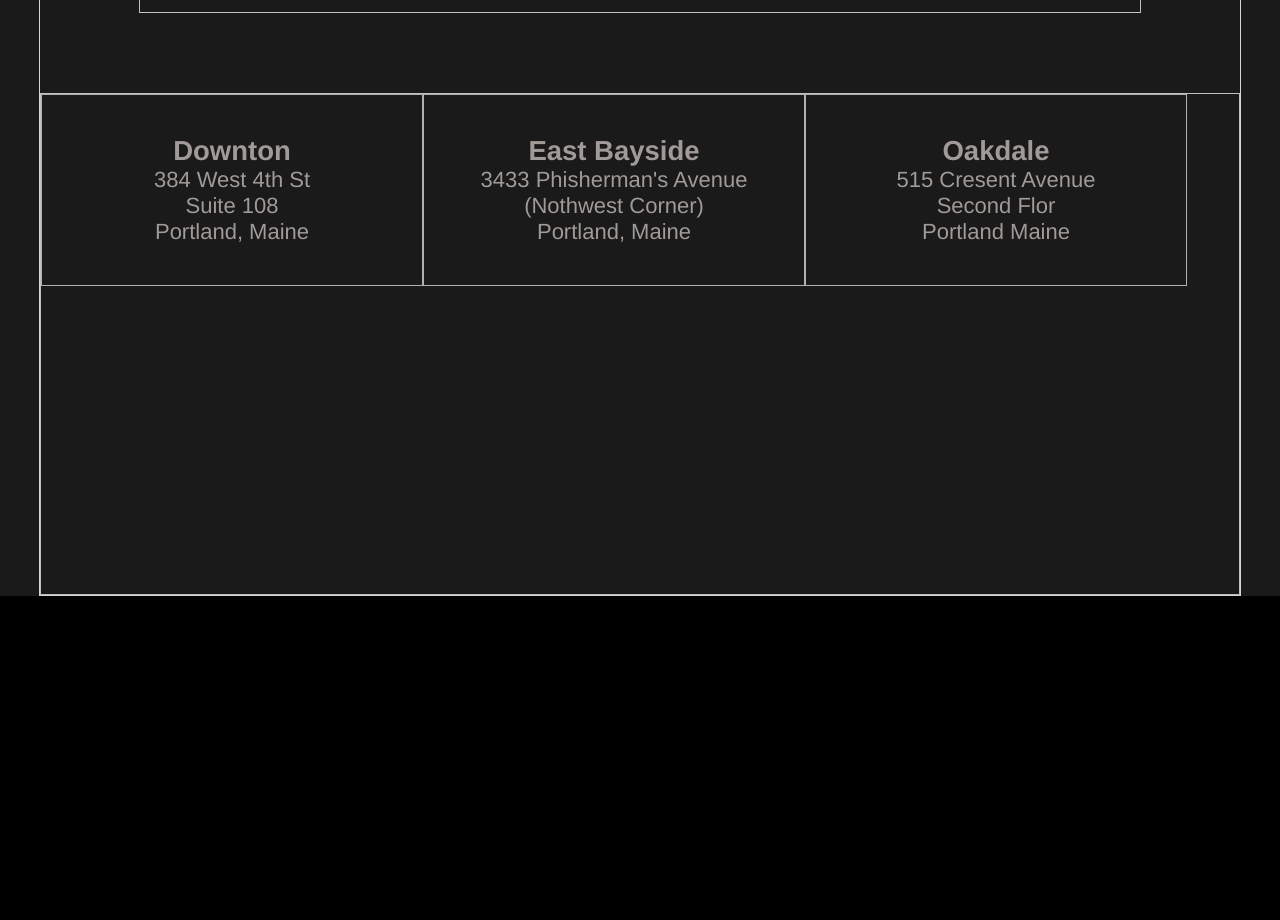
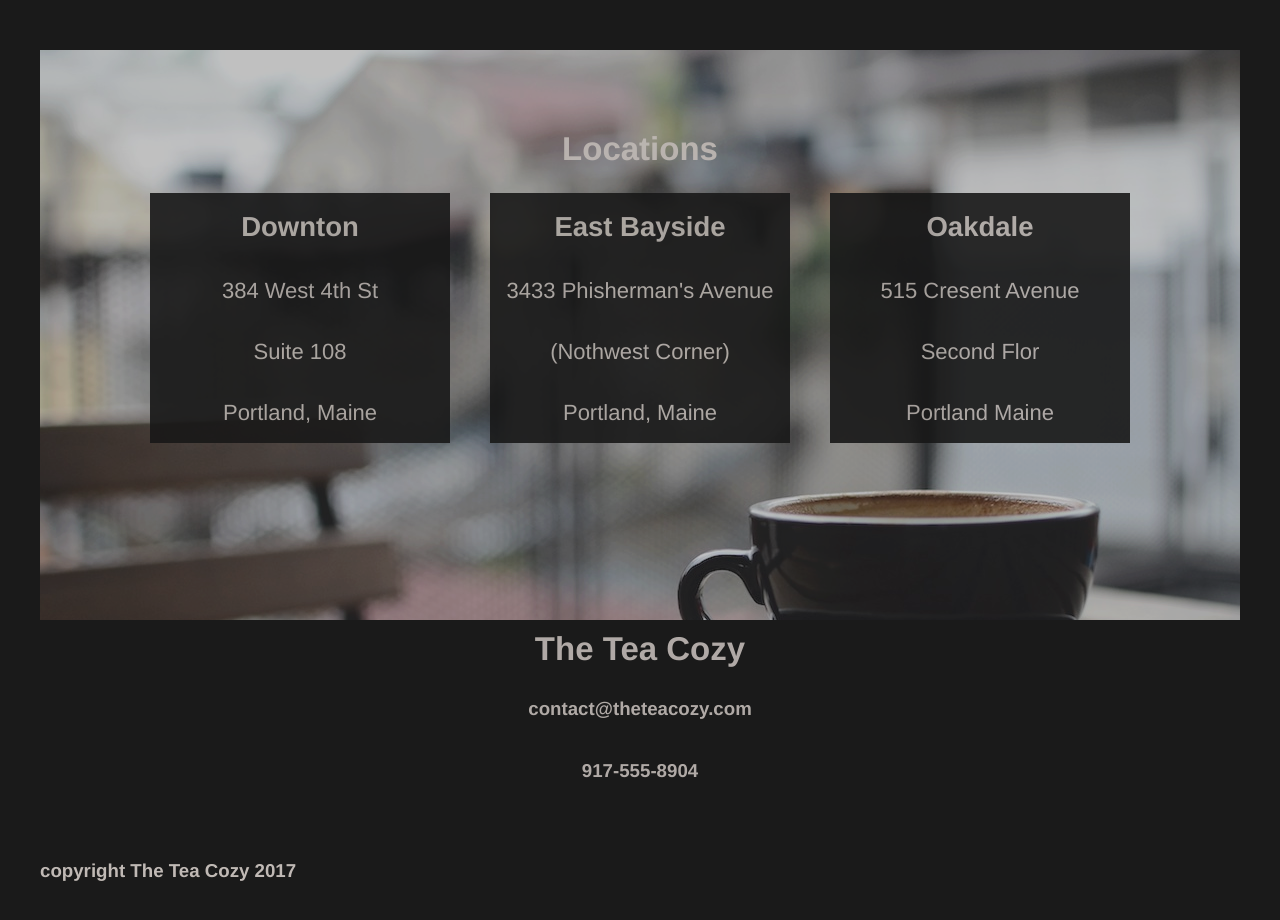
Before and after one commit to ElenaCid/teaCozy, a plain HTML site: page index.html in a window 1280 px wide. Shown: the part 1548-2468 px from the top of the page. Before the commit the page ends 2144 px from the top, so only its background shows below. Drawn offline with Linux system fonts and the light colour scheme.

Commit message:
Added final touches to page.

```diff
--- a/index.html
+++ b/index.html
@@ -7,13 +7,11 @@
   </head>
   <body>
     <header>
-        <div id="logo">
         <img src="./resources/images/img-tea-cozy-logo.png" alt="Tea Cozy Logo">
-        </div>
         <nav>
-          <span><a href="mission">Mission</a></span>
-          <span><a href="featuredTea">Featured Tea</a></span>
-          <span><a href="locations">Locations</a></span>
+          <span><a href="#mission">Mission</a></span>
+          <span><a href="#featuredTea">Featured Tea</a></span>
+          <span><a href="#locations">Locations</a></span>
         </nav>
     </header>
     <div id="container">
@@ -50,38 +48,36 @@
         </div>
       </div>
       <div id="locations">
+        <h2>Locations</h2>
         <div id="locationsContent">
-            <div class="test">
+          <div class="portlandLocation">
             <h3>Downton</h3>
             <p>384 West 4th St</p>
             <p>Suite 108</p>
             <p>Portland, Maine</p>
           </div>
-            <div class="test">
+          <div class="portlandLocation">
             <h3>East Bayside</h3>
             <p>3433 Phisherman's Avenue</p>
             <p>(Nothwest Corner)</p>
             <p>Portland, Maine</p>
           </div>
-            <div class="test">
+          <div class="portlandLocation">
             <h3>Oakdale</h3>
             <p>515 Cresent Avenue</p>
             <p>Second Flor</p>
             <p>Portland Maine</p>
           </div>
         </div>
-
       </div>
-
-
-
-
-
-
-
-
-
+      <div id="info">
+        <h2>The Tea Cozy</h2>
+        <h5>contact@theteacozy.com</h5>
+        <h5>917-555-8904</h5>
       </div>
-
+    </div>
+    <footer>
+      <h5>copyright The Tea Cozy 2017</h5>
+    </footer>
   </body>
 </html>
--- a/resources/css/style.css
+++ b/resources/css/style.css
@@ -1,14 +1,10 @@
 * {
   font-family: Helvetica;
   color: seashell;
-  text-align: center;
   margin: 0;
   font-size: 22px;
   opacity: 0.9;
   background-color: black;
-}
-html, h2, h4, .test, header{
-/*  background-color: black;*/
 }
 header {
   height: 69px;
@@ -20,19 +16,19 @@ header {
   align-items: center;
   width: 100%;
 }
-#logo img {
-  padding-left: 10px;
+header img {
+  margin: 10px;
   height: 50px;
 }
 a {
-  padding: 15px;
+  margin: 10px;
   color: seashell;
 }
 #container {
-  padding-top: 70px;
   margin: auto;
   width: 1200px;
-  border: solid white 1px;
+  text-align: center;
+  padding-top: 70px;
 
 }
 #mission {
@@ -47,15 +43,13 @@ h2 {
   padding: 10px;
 }
 h4 {
-  font-size: ;
+  font-size: 1.0em;
   padding: 10px;
 }
 #featuredTea {
  width: 1000px;
- border: solid white 1px;
  margin: auto;
- margin-top: 100px;
-
+ padding-top: 70px;
 }
 #allFeaturedTeas {
   display: flex;
@@ -73,23 +67,39 @@ img{
 #locations {
   background-image: url("../../resources/images/img-locations-background.jpg");
   height: 500px;
-  border: solid white 1px;
-  margin-top: 80px;
-
+  margin-top: 70px;
+  padding-top: 70px;
 }
 #locationsContent {
-display: flex;
-
+  display: flex;
+  justify-content: center;
 }
-.test {
+.portlandLocation {
   width: 300px;
-  border: solid white 1px;
+  height: 250px;
   opacity: 1;
-  padding: 40px;
+  margin: 0px 20px;
+  display: flex;
+  flex-direction: column;
+  justify-content: space-around;
 }
 h3 {
   font-size: 1.25em;
 }
-#locations {
+#locations h2, #locationsContent {
   background: none;
 }
+#locations h2{
+  margin-bottom: 15px;
+}
+h5 {
+  font-size: .85em;
+  padding: 20px;
+}
+#info {
+  height: 200px;
+}
+footer {
+  text-align: left;
+  margin: 20px;
+}
```
Also changed, not shown: 1 other file. Lines whose indentation alone changed are shown as unchanged.
